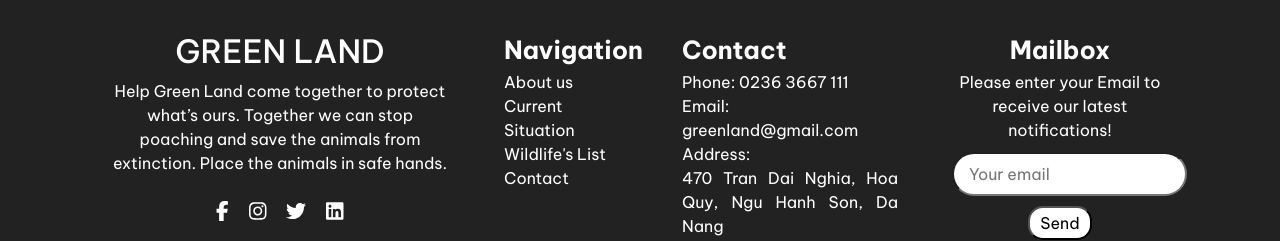
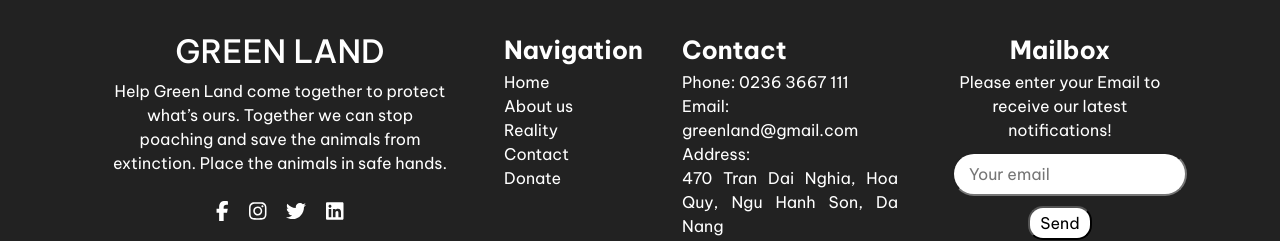
Before and after one commit to karri261/Green-Land, a React (Create React App) app: page /about-us in a window 1280 px wide. Shown: the part 8081-8322 px from the top of the page. Built offline with nearby package versions, Linux system fonts and the light colour scheme.

Commit message:
update footer

```diff
--- a/src/about.tsx
+++ b/src/about.tsx
@@ -390,10 +390,21 @@ function About(props: Props) {
                                 <Col lg={2} xs={6}>
                                     <ul>
                                         <li className='head'><b>Navigation</b></li>
-                                        <li>About us</li>
-                                        <li>Current Situation</li>
-                                        <li>Wildlife's List</li>
-                                        <li>Contact</li>
+                                        <li>
+                                            <Link to='/home'>Home</Link>
+                                        </li>
+                                        <li>
+                                            <Link to='/about-us'>About us</Link>
+                                        </li>
+                                        <li>
+                                            <Link to='/reality'>Reality</Link>
+                                        </li>
+                                        <li>
+                                            <Link to='/contact'>Contact</Link>
+                                        </li>
+                                        <li>
+                                            <Link to='/donate'>Donate</Link>
+                                        </li>
                                     </ul>
                                 </Col>
                                 <Col lg={3} xs={6}>
--- a/src/contact.tsx
+++ b/src/contact.tsx
@@ -1,4 +1,4 @@
-import { NavLink } from 'react-router-dom';
+import { NavLink, Link } from 'react-router-dom';
 import { useState, useEffect } from 'react'
 import './contact.css'
 
@@ -168,10 +168,21 @@ function Contact(props: Props) {
                                 <Col lg={2} xs={6}>
                                     <ul>
                                         <li className='head'><b>Navigation</b></li>
-                                        <li>About us</li>
-                                        <li>Current Situation</li>
-                                        <li>Wildlife's List</li>
-                                        <li>Contact</li>
+                                        <li>
+                                            <Link to='/home'>Home</Link>
+                                        </li>
+                                        <li>
+                                            <Link to='/about-us'>About us</Link>
+                                        </li>
+                                        <li>
+                                            <Link to='/reality'>Reality</Link>
+                                        </li>
+                                        <li>
+                                            <Link to='/contact'>Contact</Link>
+                                        </li>
+                                        <li>
+                                            <Link to='/donate'>Donate</Link>
+                                        </li>
                                     </ul>
                                 </Col>
                                 <Col lg={3} xs={6}>
--- a/src/donate.tsx
+++ b/src/donate.tsx
@@ -1,5 +1,5 @@
 import { useState, useEffect } from 'react';
-import { NavLink, useNavigate } from 'react-router-dom';
+import { NavLink, useNavigate, Link } from 'react-router-dom';
 import './donate.css';
 
 import axios from 'axios';
@@ -515,7 +515,7 @@ function Donate(props: Props) {
                   <div className="contact-list">
                     <a href="https://www.facebook.com/" target='_blank'>
                       <FontAwesomeIcon className='icon' icon={faFacebookF} />
-                      </a>
+                    </a>
                     <a href="https://www.instagram.com/" target='blank'>
                       <FontAwesomeIcon className='icon' icon={faInstagram} />
                     </a>
@@ -530,10 +530,21 @@ function Donate(props: Props) {
                 <Col lg={2} xs={6}>
                   <ul>
                     <li className='head'><b>Navigation</b></li>
-                    <li>About us</li>
-                    <li>Current Situation</li>
-                    <li>Wildlife's List</li>
-                    <li>Contact</li>
+                    <li>
+                      <Link to='/home'>Home</Link>
+                    </li>
+                    <li>
+                      <Link to='/about-us'>About us</Link>
+                    </li>
+                    <li>
+                      <Link to='/reality'>Reality</Link>
+                    </li>
+                    <li>
+                      <Link to='/contact'>Contact</Link>
+                    </li>
+                    <li>
+                      <Link to='/donate'>Donate</Link>
+                    </li>
                   </ul>
                 </Col>
                 <Col lg={3} xs={6}>
--- a/src/homepage.css
+++ b/src/homepage.css
@@ -989,6 +989,10 @@ ul {
     padding: 3px 10px;
     background-color: #fff;
 }
+#footer .footer_main a {
+    text-decoration: none;
+    color: #fff;
+}
 
 /* End section footer */
 /* Responsive */
--- a/src/homepage.tsx
+++ b/src/homepage.tsx
@@ -647,10 +647,21 @@ function HomePage(props: Props) {
                         <Col lg={2} xs={6}>
                            <ul>
                               <li className='head'><b>Navigation</b></li>
-                              <li>About us</li>
-                              <li>Current Situation</li>
-                              <li>Wildlife's List</li>
-                              <li>Contact</li>
+                              <li>
+                                 <Link to='/home'>Home</Link>
+                              </li>
+                              <li>
+                                 <Link to='/about-us'>About us</Link>
+                              </li>
+                              <li>
+                                 <Link to='/reality'>Reality</Link>
+                              </li>
+                              <li>
+                                 <Link to='/contact'>Contact</Link>
+                              </li>
+                              <li>
+                                 <Link to='/donate'>Donate</Link>
+                              </li>
                            </ul>
                         </Col>
                         <Col lg={3} xs={6}>
--- a/src/reality.tsx
+++ b/src/reality.tsx
@@ -426,10 +426,21 @@ function Reality(props: Props) {
                 <Col lg={2} xs={6}>
                   <ul>
                     <li className='head'><b>Navigation</b></li>
-                    <li>About us</li>
-                    <li>Current Situation</li>
-                    <li>Wildlife's List</li>
-                    <li>Contact</li>
+                    <li>
+                      <Link to='/home'>Home</Link>
+                    </li>
+                    <li>
+                      <Link to='/about-us'>About us</Link>
+                    </li>
+                    <li>
+                      <Link to='/reality'>Reality</Link>
+                    </li>
+                    <li>
+                      <Link to='/contact'>Contact</Link>
+                    </li>
+                    <li>
+                      <Link to='/donate'>Donate</Link>
+                    </li>
                   </ul>
                 </Col>
                 <Col lg={3} xs={6}>
```
